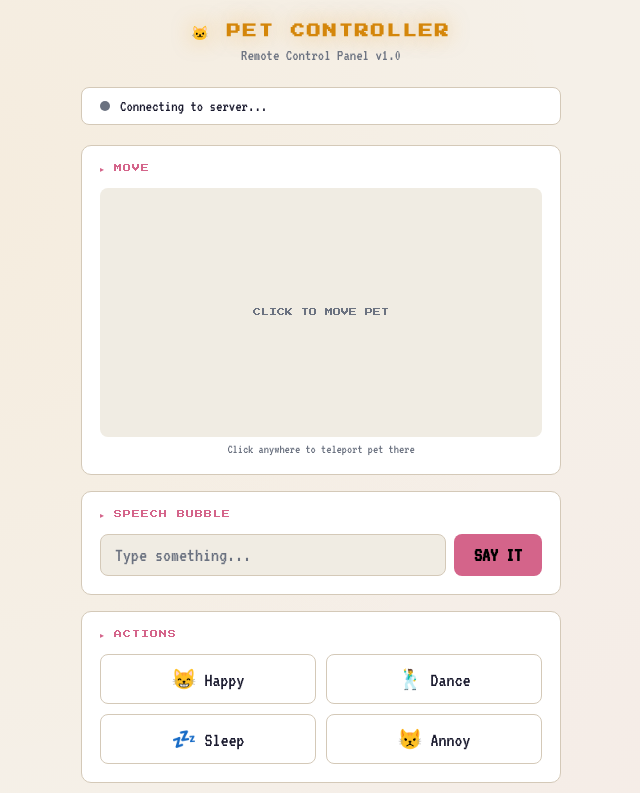
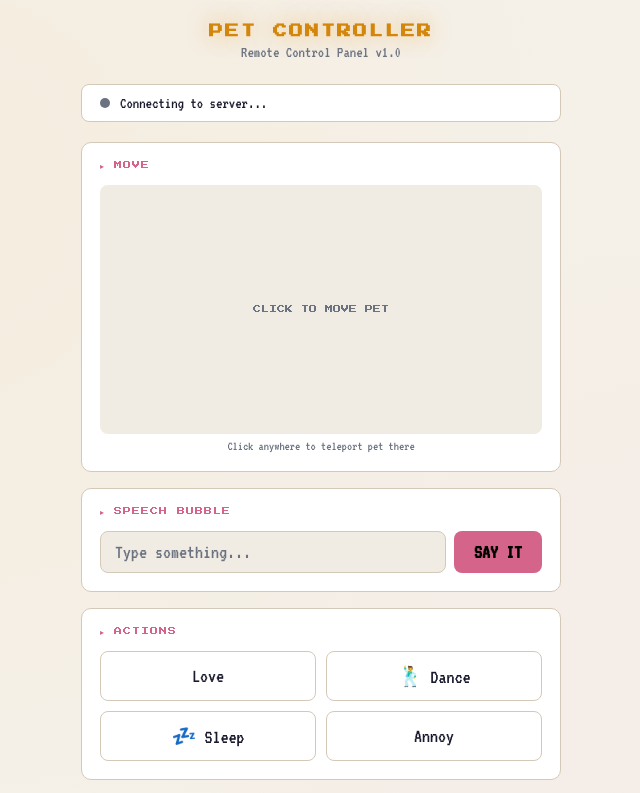
Before and after one commit to Janayan002/petcontroller, a website: page index.html in a window 1280 px wide. Shown: the top 793 px of the page, without its empty margins (319-959 px from the left). Drawn offline with nearby package versions, Linux system fonts and the light colour scheme; no server answers.

Commit message:
Remove emoji from headings and button labels

```diff
--- a/index.html
+++ b/index.html
@@ -266,7 +266,7 @@
   </style>
 </head>
 <body>
-  <h1>🐱 PET CONTROLLER</h1>
+  <h1>PET CONTROLLER</h1>
   <p class="subtitle">Remote Control Panel v1.0</p>
 
   <div class="status-bar">
@@ -298,10 +298,10 @@
     <div class="panel">
       <div class="panel-title">▸ ACTIONS</div>
       <div class="actions">
-        <button class="btn pink" onclick="sendCmd({type:'happy'})">😸 Happy</button>
+        <button class="btn pink" onclick="sendCmd({type:'happy'})">Love</button>
         <button class="btn" onclick="sendCmd({type:'dance'})">🕺 Dance</button>
         <button class="btn" onclick="sendCmd({type:'sleep'})">💤 Sleep</button>
-        <button class="btn danger" onclick="sendCmd({type:'shake'})">😾 Annoy</button>
+        <button class="btn danger" onclick="sendCmd({type:'shake'})">Annoy</button>
       </div>
     </div>
 
@@ -339,7 +339,7 @@
       const text = document.getElementById('status-text');
       if (petOnline) {
         dot.className = 'status-dot online';
-        text.textContent = '🐱 Pet is online and ready!';
+        text.textContent = 'Pet is online and ready!';
         log('Pet connected!', 'success');
       } else {
         dot.className = 'status-dot offline';
```
